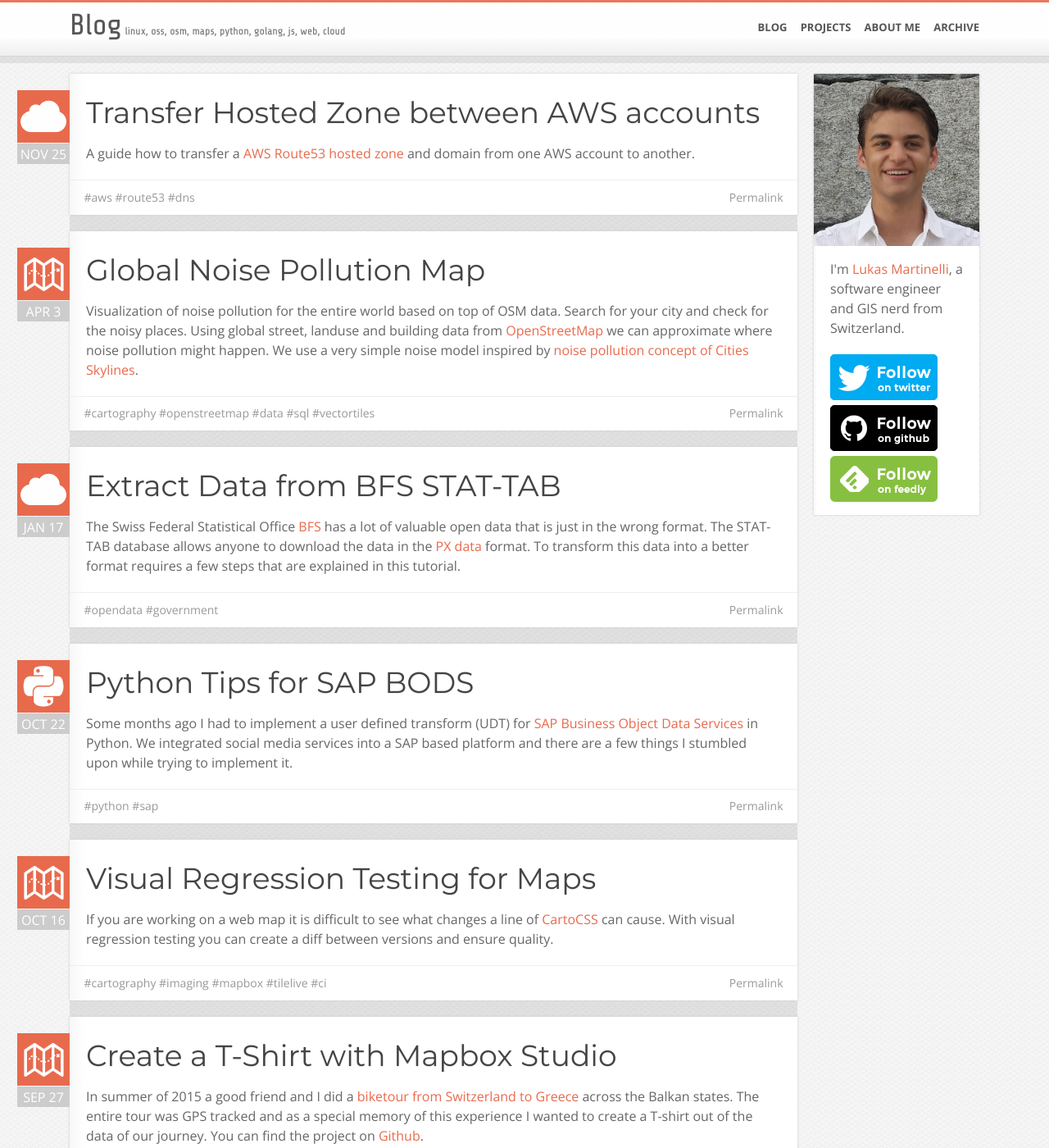
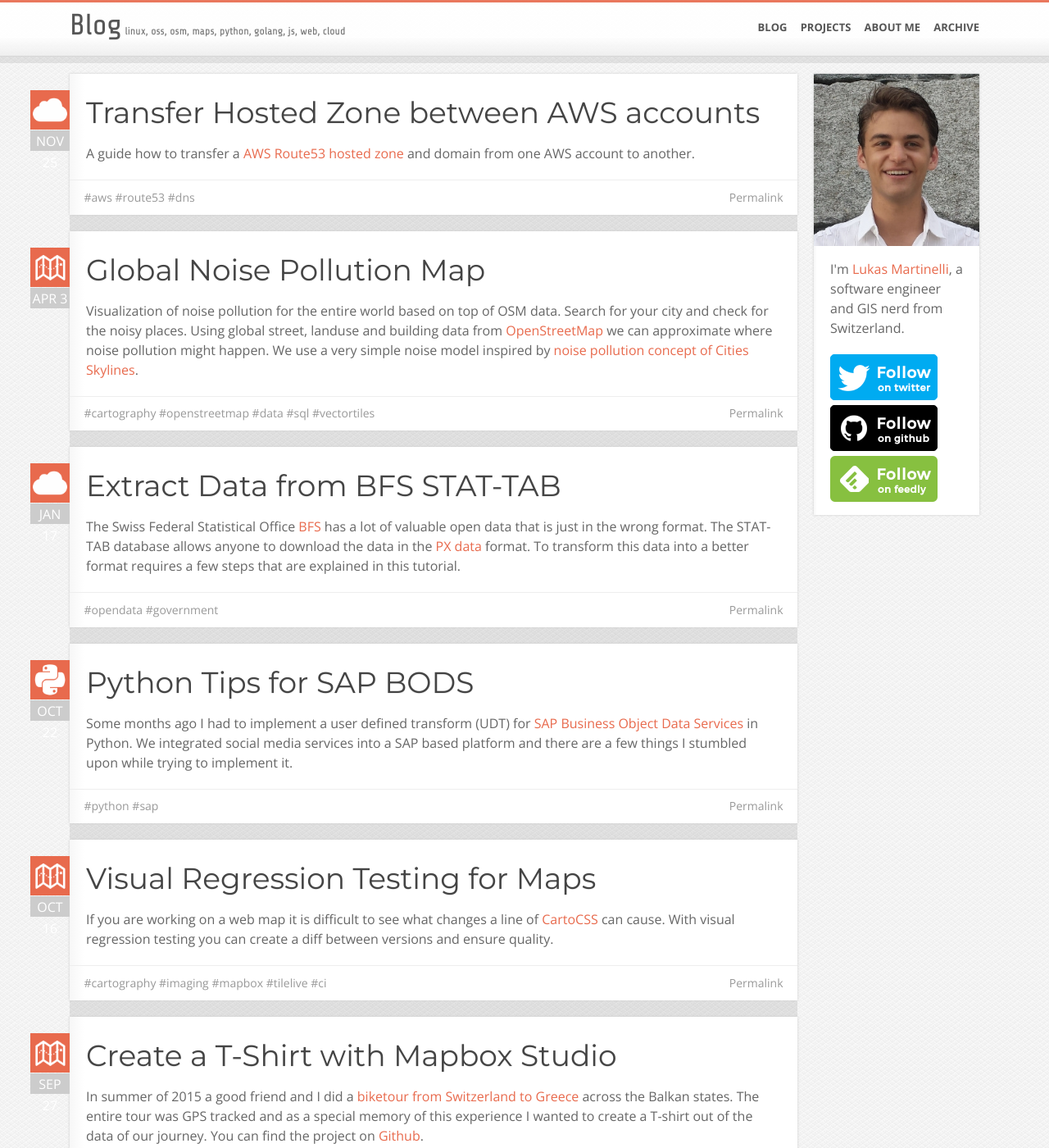
Before and after one commit to lukasmartinelli/lukasmartinelli.github.io, a Jekyll site: the page built from index.html, in a window 1280 px wide and 1400 px high. Shown: the whole window at 82% size. Built offline with Jekyll 4.4.1, drawn with Linux system fonts in a browser that asks for light colours.

Commit message:
Smaller post icons

```diff
--- a/_sass/_module.scss
+++ b/_sass/_module.scss
@@ -83,11 +83,12 @@
 	}
 
 	header {
-		padding: em(64) $default-margin 0 $default-margin;
+
+		padding: em($icon-size) $default-margin 0 $default-margin;
 
 		.post-format {
-			width: em(64);
-			height: em(64);
+			width: em($icon-size);
+			height: em($icon-size);
 			left: $default-margin;
 			top: 0em;
 			position: absolute;
@@ -101,9 +102,9 @@
 			line-height: em(26);
 			color: #fff;
 			background-color: #ccc;
-			width: em(64);
+			width: em($icon-size);
 			height: em(25);
-			left: em(64 ) + $default-margin;
+			left: em($icon-size ) + $default-margin;
 			top: 0em;
 			position: absolute;
 		}
@@ -112,13 +113,13 @@
 			padding-top: $default-margin;
 
 			.post-format {
-				left: em(-64);
+				left: em(-$icon-size);
 				top: em(20);
 			}
 
 			.post-date {
-				top: em(64 + 20 + 1);
-			left: em(-64);
+				top: em($icon-size + 20 + 1);
+			left: em(-$icon-size);
 			}
 		}
 
@@ -247,12 +248,12 @@
 // so they are hand made for now
 
 .icon-sprite, .icon-cloud, .icon-gis, .icon-idea, .icon-python, .icon-web {
-  background-image: url('../img/icon-se270bbf41a.png');
   background-repeat: no-repeat;
+  background-size: 100%;
 }
 
-.icon-cloud { background-position: 0 0; }
-.icon-gis { background-position: 0 -64px; }
-.icon-idea { background-position: 0 -128px; }
-.icon-python { background-position: 0 -192px; }
-.icon-web { background-position: 0 -256px; }
+.icon-cloud { background-image: url('../img/icon/cloud.png'); }
+.icon-gis { background-image: url('../img/icon/gis.png'); }
+.icon-idea { background-image: url('../img/icon/idea.png'); }
+.icon-python { background-image: url('../img/icon/python.png'); }
+.icon-web { background-image: url('../img/icon/web.png'); }
--- a/css/main.scss
+++ b/css/main.scss
@@ -40,6 +40,8 @@
 $color-border: #d4d4d4;
 $shadow: rgba(40,40,40, .1);
 
+$icon-size: 48;
+
 $screen-break-top: em(420);
 $screen-break-right: em(1224);
 $screen-max-container: em(1150);
```
